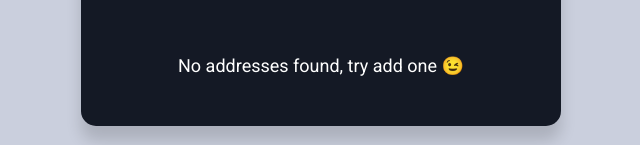
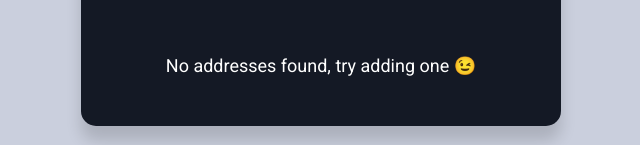
Before and after one commit to tatiana-sthl/react-dev-test-address-book, a React (Create React App) app: page / in a window 1280 px wide. Shown: the part 725-870 px from the top of the page, without its empty margins (319-959 px from the left). Built offline with nearby package versions, Linux system fonts and the light colour scheme.

Commit message:
try to remove address

```diff
--- a/src/ui/components/Address/Address.js
+++ b/src/ui/components/Address/Address.js
@@ -1,5 +1,3 @@
-// Address.js
-
 import React from "react";
 import $ from "./Address.module.css";
 
--- a/src/ui/components/AddressBook/AddressBook.js
+++ b/src/ui/components/AddressBook/AddressBook.js
@@ -17,12 +17,17 @@ const AddressBook = () => {
     // eslint-disable-next-line react-hooks/exhaustive-deps
   }, []);
 
+  const handleRemoveAddress = (addressId) => {
+    console.log("Removing address with ID:", addressId);
+    removeAddress(addressId);
+  };
+
   return (
     <section className={$.addressBook}>
       <h2>📓 Address book ({addresses.length})</h2>
       {!loading && (
         <>
-          {addresses.length === 0 && <p>No addresses found, try add one 😉</p>}
+          {addresses.length === 0 && <p>No addresses found, try adding one 😉</p>}
           {addresses.map((address) => {
             return (
               <Card key={address.id}>
@@ -36,7 +41,7 @@ const AddressBook = () => {
                   <div className={$.remove}>
                     <Button
                       variant="secondary"
-                      onClick={() => removeAddress(address.id)}
+                      onClick={() => handleRemoveAddress(address.id)}
                     >
                       Remove
                     </Button>
```
Also changed, not shown: src/App.js (+1 -35 lines).
